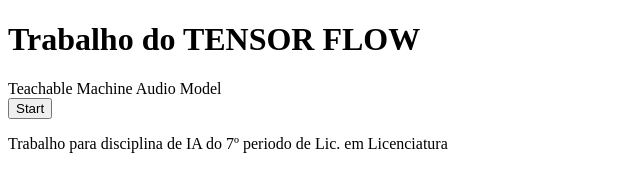
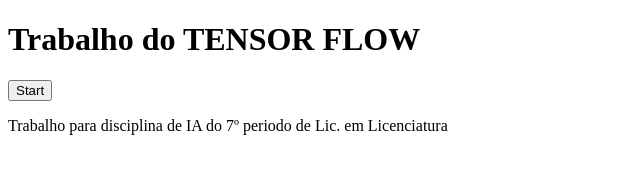
Before and after one commit to alyssonafs/trabalho_tensorflow, a plain HTML site: page index.html in a window 1280 px wide. Shown: the whole page, without its empty margins (0-640 px from the left). Drawn offline with Linux system fonts and the light colour scheme.

Commit message:
Remocao do titulo automatico do tensorflow

```diff
--- a/index.html
+++ b/index.html
@@ -19,7 +19,6 @@
 
 
             <div>
-                <div>Teachable Machine Audio Model</div>
                 <button type="button" onclick="init()">Start</button>
                 <div id="label-container"></div>
             </div>
```
